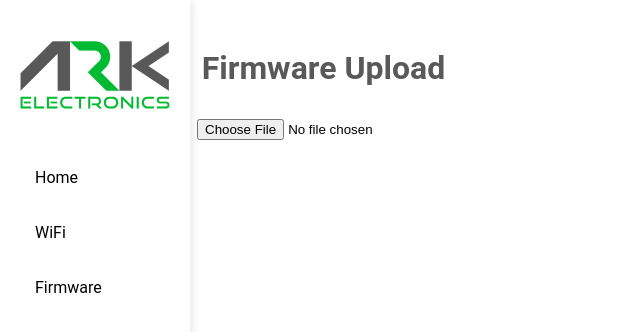
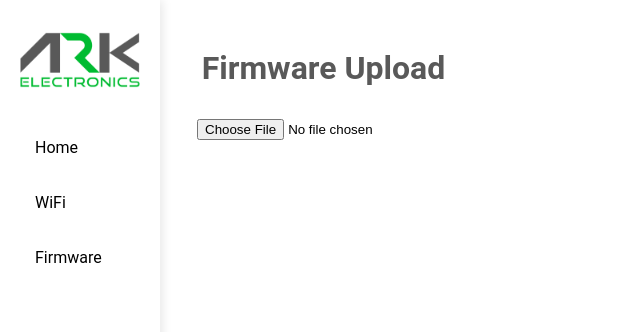
Before and after one commit to ARK-Electronics/ARK-UI, a Vue app in the folder pilot-portal/: page /firmware-upload in a window 1280 px wide. Shown: the top 332 px of the page, without its empty margins (0-640 px from the left). Built offline with nearby package versions, Linux system fonts and the light colour scheme; no server answers.

Commit message:
progress only during update, adjust logo size

```diff
--- a/pilot-portal/src/App.vue
+++ b/pilot-portal/src/App.vue
@@ -96,4 +96,10 @@ export default {
   color: var(--ark-color-black-bold); /* Text color black */
   background-color: var(--ark-color-white); /* Light gray background for the content area, change to white if necessary */
 }
+
+.logo {
+  width: 120px;
+  height: auto;
+}
+
 </style>
--- a/pilot-portal/src/components/FirmwareUpload.vue
+++ b/pilot-portal/src/components/FirmwareUpload.vue
@@ -2,7 +2,7 @@
   <div class="upload-container">
     <h1>Firmware Upload</h1>
     <input type="file" @change="handleFileUpload" />
-    <progress v-if="file" :value="progress" max="100"></progress>
+    <progress v-if="isUploading" :value="progress" max="100"></progress>
     <p v-if="file">{{ statusMessage }}</p>
     <button v-if="file" @click="uploadFirmware">Upload Firmware</button>
   </div>
@@ -19,7 +19,8 @@ export default {
       file: null,
       progress: 0,
       statusMessage: '',
-      socket: null
+      socket: null,
+      isUploading: false  // Track whether uploading has started
     };
   },
   mounted() {
@@ -33,10 +34,12 @@ export default {
     });
     this.socket.on('completed', (message) => {
       this.statusMessage = message.message;
+      this.isUploading = false; // Reset uploading state on completion
     });
     this.socket.on('error', (error) => {
       this.statusMessage = `Error: ${error.message}`;
       console.error('Error:', error);
+      this.isUploading = false; // Reset uploading state on error
     });
   },
   beforeUnmount() {
@@ -50,6 +53,7 @@ export default {
     },
     async uploadFirmware() {
       if (!this.file) return;
+      this.isUploading = true;  // Set uploading state to true when upload starts
       const formData = new FormData();
       formData.append('firmware', this.file);
       formData.append('socketId', this.socket.id); // Append the socket ID to FormData
@@ -58,10 +62,11 @@ export default {
           headers: {'Content-Type': 'multipart/form-data'}
         });
         console.log('result:', response.data);
-        this.statusMessage = response.data.message
+        this.statusMessage = response.data.message;
       } catch (error) {
         console.error('Upload failed', error.response.data);
         this.statusMessage = `Upload failed: ${error.response.data}`;
+        this.isUploading = false; // Reset uploading state on failure
       }
     },
   }
--- a/pilot-portal/src/components/WiFiConfig.vue
+++ b/pilot-portal/src/components/WiFiConfig.vue
@@ -176,7 +176,6 @@ body {
   width: 100%;
   padding: 20px;
   background-color: var(--ark-color-white);
-  box-shadow: 0 4px 8px rgba(0, 0, 0, 0.10);
 }
 
 h1 {
```
